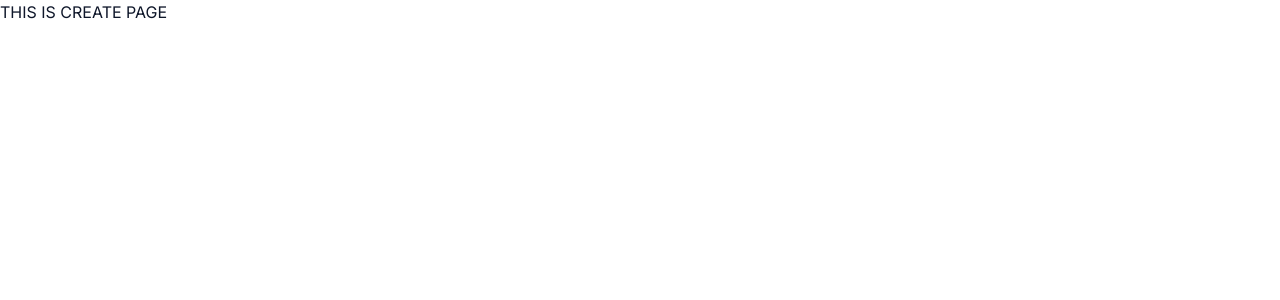
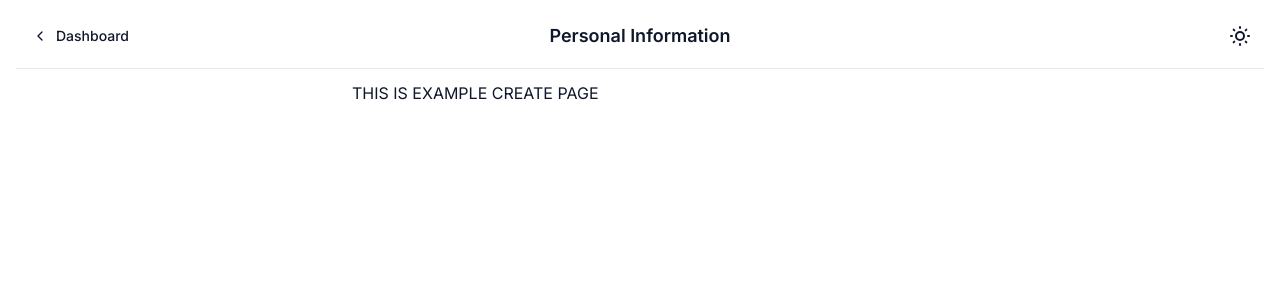
Before and after one commit to heryandjaruma/kupukupu, a Next.js app: page /create in a window 1280 px wide. Shown: the top 300 px of the page. Built offline with nearby package versions, Linux system fonts and the light colour scheme.

Commit message:
create page initialized

```diff
--- a/app/auth/layout.tsx
+++ b/app/auth/layout.tsx
@@ -1,7 +1,18 @@
+"use client"
+
+import { redirect } from "next/navigation"
+import { useSession } from "next-auth/react"
+
 interface AuthLayoutProps {
   children: React.ReactNode
 }
 
 export default function AuthLayout({ children }: AuthLayoutProps) {
+  const { data: session } = useSession()
+
+  if (session) {
+    redirect("/dashboard")
+  }
+
   return <div className="min-h-screen">{children}</div>
 }
--- /dev/null
+++ b/app/create/layout.tsx
@@ -0,0 +1,42 @@
+import Link from "next/link"
+import { ChevronLeft } from "lucide-react"
+
+import { cn } from "@/lib/utils"
+import { buttonVariants } from "@/components/ui/button"
+import { Separator } from "@/components/ui/separator"
+import { ThemeToggle } from "@/components/theme-toggle"
+
+export default function CreateLayout({
+  children,
+}: {
+  children: React.ReactNode
+}) {
+  return (
+    <section className="flex flex-col items-center justify-center p-4">
+      <div className="grid w-full grid-cols-3 place-items-center gap-x-3">
+        <Link
+          href="/dashboard"
+          className={cn(
+            buttonVariants({ variant: "ghost" }),
+            "max-w-fit justify-self-start"
+          )}
+        >
+          <ChevronLeft className="mr-2 h-4 w-4" />
+          Dashboard
+        </Link>
+
+        <div className="text-center text-lg font-semibold">
+          Personal Information
+        </div>
+
+        <div className="justify-self-end">
+          <ThemeToggle />
+        </div>
+      </div>
+
+      <Separator className="my-3" />
+
+      <div className="w-full max-w-xl">{children}</div>
+    </section>
+  )
+}
--- a/app/create/page.tsx
+++ b/app/create/page.tsx
@@ -1,3 +1,3 @@
 export default function Page() {
-  return <div>THIS IS CREATE PAGE</div>
+  return <div className="w-full">THIS IS EXAMPLE CREATE PAGE</div>
 }
--- a/app/dashboard/layout.tsx
+++ b/app/dashboard/layout.tsx
@@ -28,12 +28,13 @@ export default function DashboardLayout({
   return (
     <section>
       <div className="flex">
-        <div className="sticky top-0 h-screen w-56 space-y-3 p-4">
-          <div className="flex ">
+        <div className="sticky top-0 flex h-screen flex-col justify-between p-4">
+          <div className="space-y-3">
+            <div className="flex items-center space-x-1">
               <Link
                 href="/"
                 className={cn(
-                buttonVariants({ variant: "ghost" }),
+                  buttonVariants({ variant: "outline" }),
                   "w-full justify-start"
                 )}
               >
@@ -58,6 +59,19 @@ export default function DashboardLayout({
               <Home className="mr-2 h-4 w-4" />
               Dashboard
             </Link>
+          </div>
+
+          <div className="space-y-3">
+            <div className="flex flex-col space-y-1">
+              <p className="text-sm font-medium capitalize leading-none">
+                {session?.user?.name}
+              </p>
+              <p className="text-xs leading-none text-muted-foreground">
+                {session?.user?.email}
+              </p>
+            </div>
+
+            <Separator />
 
             <Button
               variant="ghost"
@@ -67,8 +81,7 @@ export default function DashboardLayout({
               <LogOut className="mr-2 h-4 w-4" />
               Log Out
             </Button>
-
-          <Separator />
+          </div>
         </div>
         <div className="p-4">{children}</div>
       </div>
--- a/components/site-footer.tsx
+++ b/components/site-footer.tsx
@@ -1,21 +1,16 @@
 import Image from "next/image"
 import Link from "next/link"
 import { Facebook, Instagram, Twitter } from "lucide-react"
+
+import { Icons } from "./icons"
 
 export default function SiteFooter() {
   return (
     <footer className="flex flex-col items-center justify-center bg-slate-100 pt-6">
       <div className="flex w-full flex-row items-center justify-around">
-        {/* <Image
-          src={`/images/icons/logo-legacy.svg`}
-          alt="logo legacy"
-          width={640}
-          height={640}
-          className="pointer-events-none w-72 select-none"
-          priority
-        /> */}
+        <Icons.logo className="h-36 w-36" />
 
-        <div className="flex flex-row space-x-6">
+        <div className="flex flex-row space-x-6 py-6">
           <div className="space-y-8">
             <h1 className="text-lg font-semibold">Services</h1>
 
--- a/components/site-header.tsx
+++ b/components/site-header.tsx
@@ -61,7 +61,7 @@ export function SiteHeader() {
                   <DropdownMenuTrigger asChild>
                     <Avatar>
                       <AvatarImage src={session?.user.image} />
-                      <AvatarFallback>CN</AvatarFallback>
+                      <AvatarFallback>KK</AvatarFallback>
                     </Avatar>
                   </DropdownMenuTrigger>
                   <DropdownMenuContent className="w-56">
```
Lines whose indentation alone changed are shown as unchanged.
